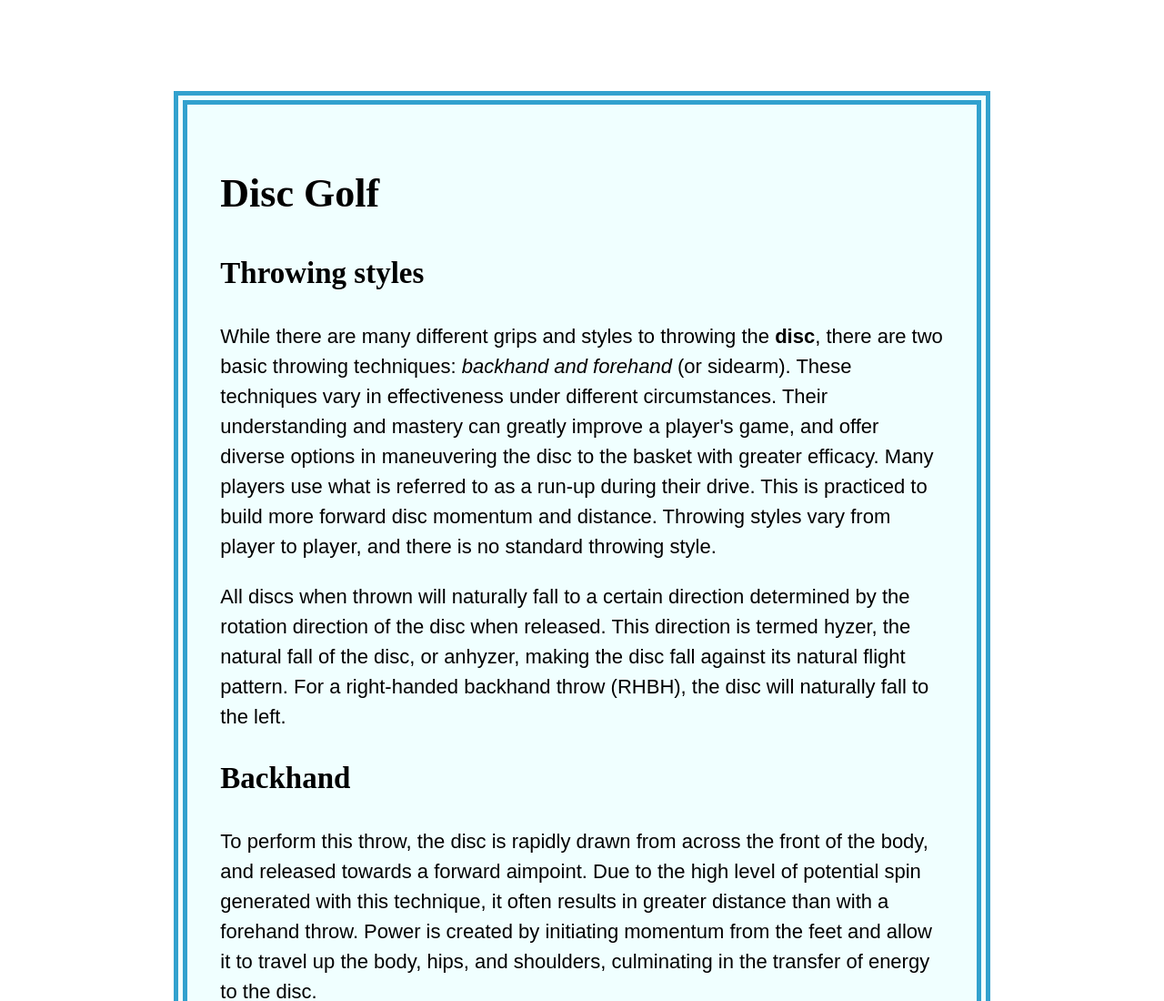
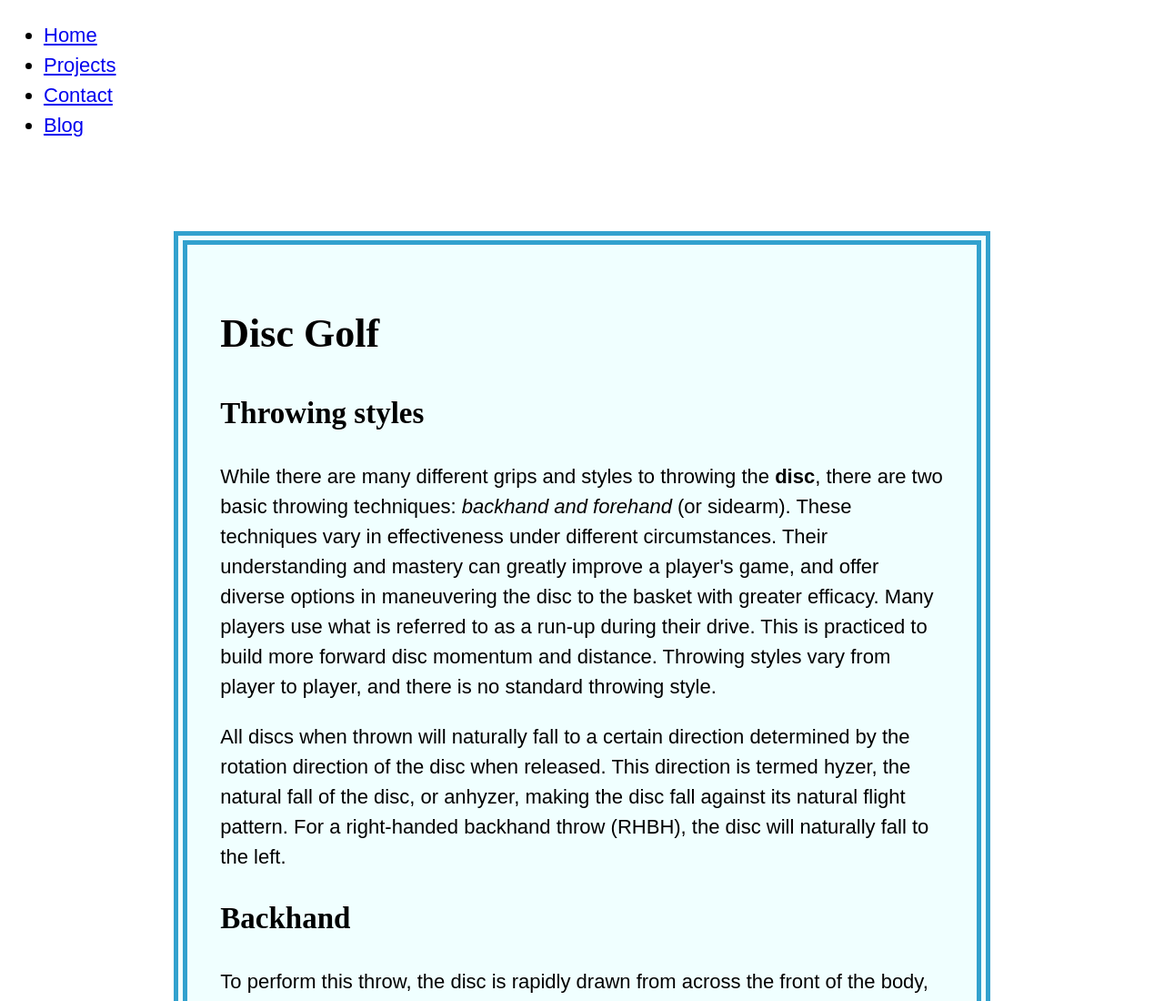
Before and after one commit to acidtone/wiki-markup, a plain HTML site: page index.html in a window 1280 px wide. Shown: the top 1100 px of the page at 91% size. Drawn offline with Linux system fonts and the light colour scheme; a web font is replaced by a local one.

Commit message:
added html nav

```diff
--- a/index.html
+++ b/index.html
@@ -39,6 +39,14 @@
 
 </head>
 <body>
+  <nav>
+    <ul>
+      <li><a href="#">Home</a></li>
+      <li><a href="#">Projects</a></li>
+      <li><a href="#">Contact</a></li>
+      <li><a href="#">Blog</a></li>
+    </ul>
+  </nav>
   <main>
     <h1>Disc Golf</h1>
     <h2>Throwing styles</h2>
```
